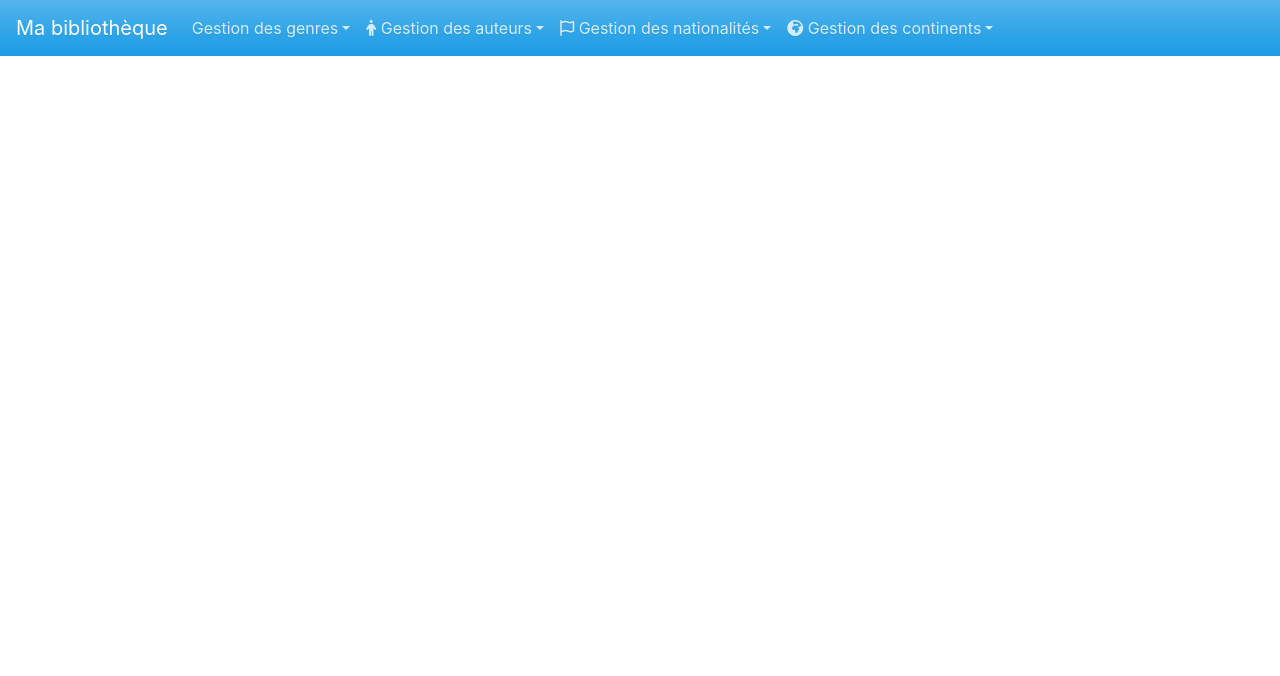
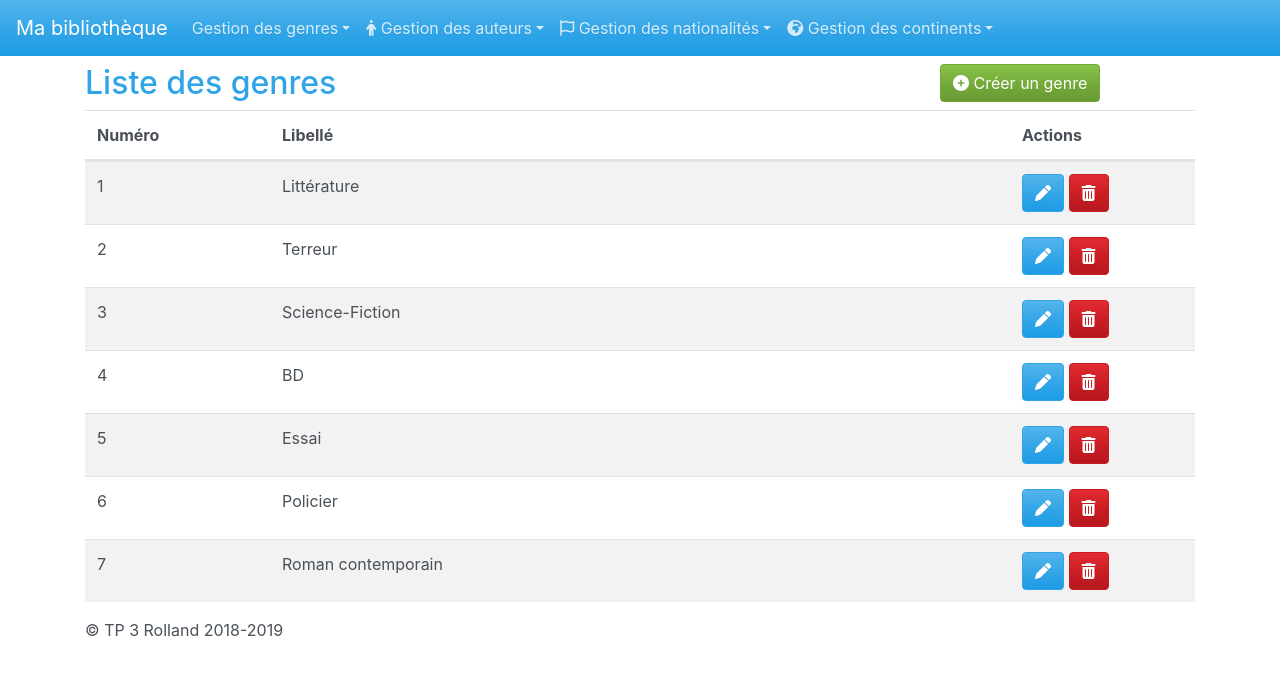
Before and after one commit to BretonFrederic/Udemy, a PHP site: page /index.php?uc=genres&action=list in a window 1280 px wide. Shown: the top 676 px of the page. Run offline with PHP 8.4, Linux system fonts and the light colour scheme; data comes from the database, SQL or seed files in the repository; some libraries are stand-ins or nearby versions.

Commit message:
Gestion des genres

```diff
--- /dev/null
+++ b/PHP_Website/TP_PDO_MVC_Tuto/controllers/genreController.php
@@ -0,0 +1,49 @@
+<?php
+$action = $_GET['action'];
+switch($action){
+    case 'list':
+        $lesGenres = Genre::findAll();
+        include('vues/genres/listeGenres.php');
+        break;
+    case 'add':
+        $mode = "Ajouter";
+        include('vues/genres/formGenre.php');
+        break;
+    case 'update':
+        $mode = "Modifier";
+        $genre = Genre::findById($_GET['num']);
+        include('vues/genres/formGenre.php');
+        break;
+    case 'delete':
+        $genre = Genre::findById($_GET['num']);
+        $nb = Genre::delete($genre);
+        if($nb == 1){
+            $_SESSION['message']=["success"=>"Le genre a bien été supprimé"];
+        }else{
+            $_SESSION['message']=["danger"=>"Le genre n'a pas été supprimé"];
+        }
+        header('location: index.php?uc=genres&action=list');
+        exit();
+        break;
+    case 'validerForm':
+        $genre = new Genre();
+        if(empty($_POST['num'])){// cas d'une création
+            $genre->setLibelle($_POST['libelle']);
+            $nb = Genre::add($genre);
+            $message = "ajouté";
+        }else{// cas modification
+            $genre->setNum($_POST['num']);
+            $genre->setLibelle($_POST['libelle']);
+            $nb = Genre::update($genre);
+            $message = "modifié";
+        }
+
+        if($nb == 1){
+            $_SESSION['message']=["success"=>"Le genre a bien été $message"];
+        }else{
+            $_SESSION['message']=["danger"=>"Le genre a bien été $message"];
+        }
+        header('location: index.php?uc=genres&action=list');
+        exit();
+        break;
+}
--- a/PHP_Website/TP_PDO_MVC_Tuto/index.php
+++ b/PHP_Website/TP_PDO_MVC_Tuto/index.php
@@ -2,6 +2,7 @@
 session_start();
 include("modeles/Continent.php");
 include("modeles/Nationalite.php");
+include("modeles/Genre.php");
 include("modeles/monPdo.php");
 include("vues/header.php");
 include("vues/messagesFlash.php");
@@ -18,6 +19,9 @@ switch($uc){
     case 'nationalites':
         include('controllers/nationaliteController.php');
         break;
+    case 'genres':
+        include('controllers/genreController.php');
+        break;
 }
 
 include "vues/footer.php"; ?>
--- /dev/null
+++ b/PHP_Website/TP_PDO_MVC_Tuto/modeles/Genre.php
@@ -0,0 +1,142 @@
+<?php
+class Genre{
+
+    /**
+     * Numero du genre
+     *
+     * @var [int]
+     */
+    private $num;
+
+    /**
+     * Libelle du genre
+     *
+     * @var [string]
+     */
+    private $libelle;
+
+
+
+    /**
+     * Accesseur de la valeur num
+     */
+    public function getNum()
+    {
+        return $this->num;
+    }
+
+    /**
+     * Accesseur de la valeur libelle
+     *
+     * @return string
+     */
+    public function getLibelle() :string
+    {
+        return $this->libelle;
+    }
+
+    /**
+     * Mutateur de la valeur libelle
+     *
+     * @param string $libelle
+     * @return self
+     */
+
+    public function setLibelle(string $libelle) :self
+    {
+        $this->libelle = $libelle;
+        return $this;
+    }
+
+    /**
+     * retourne l'ensemble des genres
+     *
+     * @return array Genre[] d'objet genre
+     */
+    public static function findAll() :array
+    {
+        $req = MonPdo::getInstance()->prepare("select * from genre");
+        // FETCH_PROPS_LATE pour passer par le constructeur pour construire l'objet.
+        $req->setFetchMode(PDO::FETCH_CLASS|PDO::FETCH_PROPS_LATE, 'Genre');
+        $req->execute();
+        $lesResultats = $req->fetchAll();
+        return $lesResultats;
+    }
+
+    /**
+     * Trouve un genre par son num
+     *
+     * @param integer $id numéro du genre
+     * @return Genre objet genre trouvé
+     */
+    public static function findById(int $id) :Genre
+    {
+        $req = MonPdo::getInstance()->prepare("Select * from genre where num = :id");
+        $req->setFetchMode(PDO::FETCH_CLASS|PDO::FETCH_PROPS_LATE, 'Genre');
+        $req->bindParam(':id', $id);
+        $req->execute();
+        $leResultat = $req->fetch();
+        return $leResultat;
+    }
+
+    /**
+     * Permet d'ajouter un genre
+     *
+     * @param Genre $genre genre à ajouter
+     * @return integer resultat (1 si l'opération a réussi, 0 sinon)
+     */
+    public static function add(Genre $genre) :int
+    {
+        $req = MonPdo::getInstance()->prepare("insert into genre(libelle) values(:libelle)");
+        $libelle = $genre->getLibelle();
+        $req->bindParam(':libelle', $libelle);
+        $nb = $req->execute();
+        return $nb;
+    }
+
+    /**
+     * Permet de modifier un genre
+     *
+     * @param Genre $genre genre à modifier
+     * @return integer resultat (1 si l'opération a réussi, 0 sinon)
+     */
+    public static function update(Genre $genre) :int
+    {
+        $req = MonPdo::getInstance()->prepare("update genre set libelle= :libelle where num = :id");
+        $num =  $genre->getNum();
+        $libelle = $genre->getLibelle();
+        $req->bindParam(':id',$num);
+        $req->bindParam(':libelle', $libelle);
+        $nb = $req->execute();
+        return $nb;
+    }
+
+    /**
+     * Permet de supprimer un genre
+     *
+     * @param Genre $genre à supprimer
+     * @return integer  resultat (1 si l'opération a réussi, 0 sinon)
+     */
+    public static function delete(Genre $genre) :int
+    {
+        $req = MonPdo::getInstance()->prepare("delete from genre where num = :id");
+        $num = $genre->getNum();
+        $req->bindParam(':id', $num);
+        $nb = $req->execute();
+        return $nb;
+    }
+
+    /**
+     * Set numero du genre
+     *
+     * @param  [int]  $num  Numero du genre
+     *
+     * @return  self
+     */
+    public function setNum(int $num) :self
+    {
+        $this->num = $num;
+
+        return $this;
+    }
+}
--- /dev/null
+++ b/PHP_Website/TP_PDO_MVC_Tuto/vues/genres/listeGenres.php
@@ -0,0 +1,35 @@
+<div class="container mt-5">
+    <div class="row pt-3">
+
+        <div class="col-9">
+            <h2>Liste des genres</h2>
+        </div>
+        <div class="col-3">
+            <a href="index.php?uc=genres&action=add" class='btn btn-success'><i class="fas fa-plus-circle"></i> Créer un genre</a>
+        </div>
+    </div>
+      <table class="table table-hover table-striped">
+        <thead>
+            <tr class="d-flex">
+                <th scope="col" class="col-md-2">Numéro</th>
+                <th scope="col" class="col-md-8">Libellé</th>
+                <th scope="col" class="col-md-2">Actions</th>
+            </tr>
+        </thead>
+        <tbody>
+            <?php
+            foreach ($lesGenres as $genre) {
+                echo "<tr class='d-flex'>";
+                echo "<td class='col-md-2'>".$genre->getNum()."</td>";
+                echo "<td class='col-md-8'>".$genre->getLibelle()."</td>";
+
+                echo "<td class='col-md-2'>
+                    <a href='index.php?uc=genres&action=update&num=".$genre->getNum()."'class='btn btn-primary'><i class='fas fa-pen'></i></a>
+                    <a href='#modalSuppression' data-toggle='modal' data-message='Voulez-vous supprimer ce genre ?' data-suppression='index.php?uc=genres&action=delete&num=".$genre->getNum()."' class='btn btn-danger'><i class='fas fa-trash-alt'></i></a>
+                </td>";
+                echo "</tr>";
+            }
+            ?>
+        </tbody>
+    </table>
+</div>
--- a/PHP_Website/TP_PDO_MVC_Tuto/vues/header.php
+++ b/PHP_Website/TP_PDO_MVC_Tuto/vues/header.php
@@ -47,8 +47,8 @@
         <li class="nav-item dropdown">
           <a class="nav-link dropdown-toggle" href="#" id="dropdown01" data-toggle="dropdown" aria-haspopup="true" aria-expanded="false">Gestion des genres</a>
           <div class="dropdown-menu" aria-labelledby="dropdown01">
-            <a class="dropdown-item" href="#">Liste des genres</a>
-            <a class="dropdown-item" href="#">Ajouter un genre</a>
+            <a class="dropdown-item" href="index.php?uc=genres&action=list">Liste des genres</a>
+            <a class="dropdown-item" href="index.php?uc=genres&action=add">Ajouter un genre</a>
           </div>
         </li>
         <li class="nav-item dropdown">
```
Also changed, not shown: PHP_Website/TP_PDO_MVC_Tuto/vues/genres/formGenre.php (added, +16 -0 lines).
